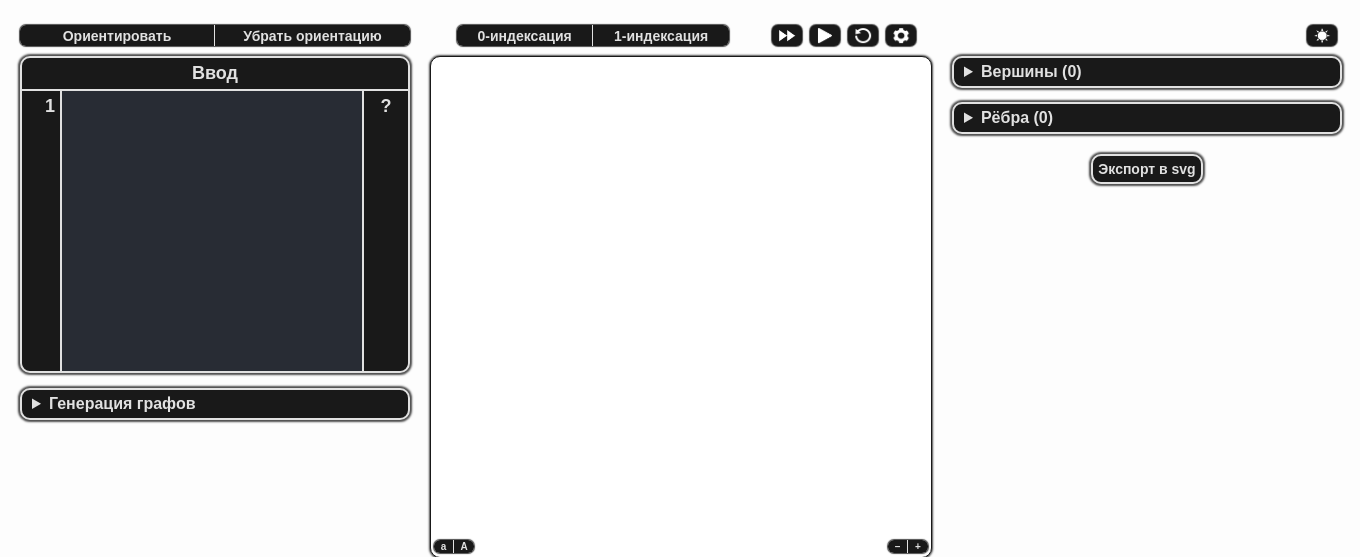
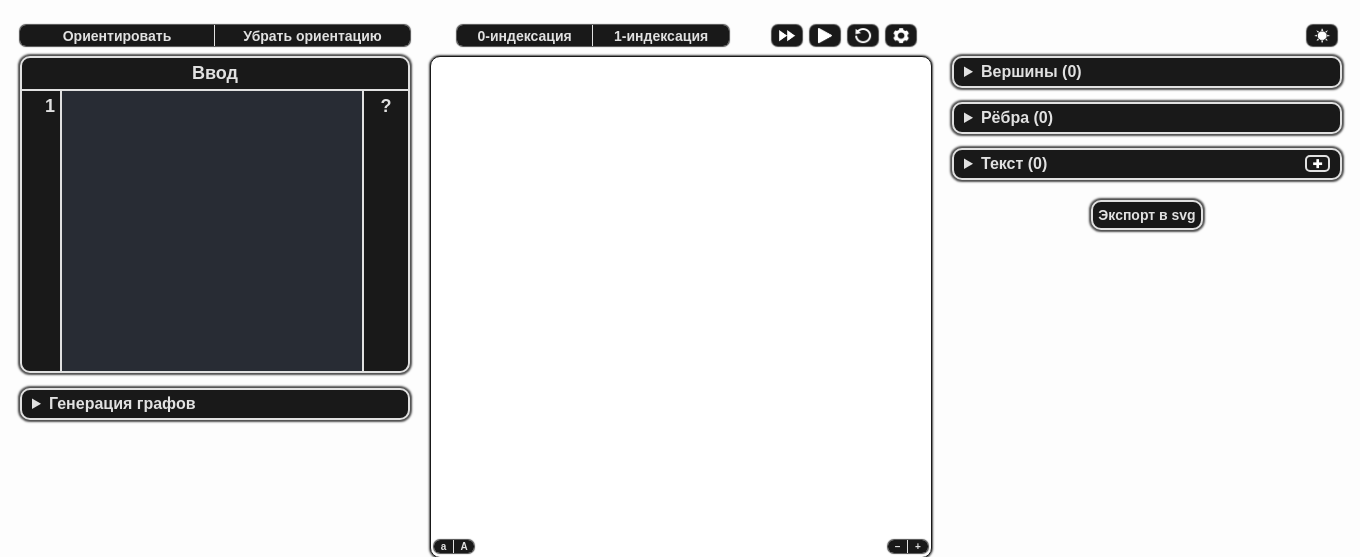
Before and after one commit to MangoosteMA/CP-library-site, a Flask app: template templates/graph_editor/graph_editor.html in a window 1360 px wide. Shown: the top 557 px of the page. Run offline with Flask 3, Linux system fonts and the light colour scheme; the template is opened without the code that fills it, so the values that code supplies are empty.

Commit message:
Added user interface for adding text objects

```diff
--- a/static/styles/graph_editor/graph_editor_body.css
+++ b/static/styles/graph_editor/graph_editor_body.css
@@ -24,7 +24,7 @@
     margin-right: auto;
 }
 
-.node {
+.node, .object {
     cursor: move;
 }
 
--- a/static/styles/graph_editor/graph_editor_objects.css
+++ b/static/styles/graph_editor/graph_editor_objects.css
@@ -127,7 +127,7 @@ input[type="color"]::-webkit-color-swatch {
     text-align: center;
     justify-content: center;
     align-items: center;
-    padding-left: 5px;
+    margin-left: 5px;
 }
 
 .nodes-textarea, .node-checkbox-input-div {
@@ -270,3 +270,14 @@ input[type="color"]::-webkit-color-swatch {
     color: var(--base-white-font-color);
     font-weight: 600;
 }
+
+.add-object-button {
+    position: relative;
+    float: right;
+    margin-top: auto;
+    margin-bottom: auto;
+    margin-right: 10px;
+    width: 25px;
+    height: 17px;
+    padding: 0px;
+}
--- a/templates/graph_editor/graph_editor_body.html
+++ b/templates/graph_editor/graph_editor_body.html
@@ -34,10 +34,15 @@
 <script src="{{ url_for('static', filename='scripts/graph_editor/nodes_and_edges_parser.js') }}" type="module"></script>
 <script src="{{ url_for('static', filename='scripts/graph_editor/nodes_state_handler.js') }}" type="module"></script>
 <script src="{{ url_for('static', filename='scripts/graph_editor/edges_state_handler.js') }}" type="module"></script>
+<script src="{{ url_for('static', filename='scripts/graph_editor/objects/draggable_object.js') }}" type="module"></script>
+<script src="{{ url_for('static', filename='scripts/graph_editor/objects/object_base.js') }}" type="module"></script>
+<script src="{{ url_for('static', filename='scripts/graph_editor/objects/text_object.js') }}" type="module"></script>
+<script src="{{ url_for('static', filename='scripts/graph_editor/objects_state_handler.js') }}" type="module"></script>
 <script src="{{ url_for('static', filename='scripts/graph_editor/graph_editor_state_listeners/utils.js') }}" type="module"></script>
 <script src="{{ url_for('static', filename='scripts/graph_editor/graph_editor_state_listeners/base_state_listener.js') }}" type="module"></script>
 <script src="{{ url_for('static', filename='scripts/graph_editor/graph_editor_state_listeners/edges_state_listener.js') }}" type="module"></script>
 <script src="{{ url_for('static', filename='scripts/graph_editor/graph_editor_state_listeners/nodes_state_listener.js') }}" type="module"></script>
+<script src="{{ url_for('static', filename='scripts/graph_editor/graph_editor_state_listeners/text_objects_state_listener.js') }}" type="module"></script>
 <script src="{{ url_for('static', filename='scripts/graph_editor/arrangements_builder.js') }}" type="module"></script>
 <script src="{{ url_for('static', filename='scripts/graph_editor/arrangements/arrangement_interface.js') }}" type="module"></script>
 <script src="{{ url_for('static', filename='scripts/graph_editor/arrangements/dfs_tree_arrangement.js') }}" type="module"></script>
--- a/templates/graph_editor/graph_editor_right_panel.html
+++ b/templates/graph_editor/graph_editor_right_panel.html
@@ -8,7 +8,13 @@
         </button>
     </div>
     <details class="data-details" id="nodes-details"><summary>Вершины</summary></details>
-    <details class="data-details" id="edges-details" style="margin-bottom: 20px;"><summary>Рёбра</summary></details>
+    <details class="data-details" id="edges-details"><summary>Рёбра</summary></details>
+    <details class="data-details" id="text-objects-details" style="margin-bottom: 20px;"><summary>Текст
+            <button class="nodes-button add-object-button" id="create-new-text-object-button">
+                <img class="play-pause-image" src="/images/plus.png">
+            </button>
+        </summary>
+    </details>
     <div style="text-align: center; margin-bottom: 20px;">
         <button class="export-button" id="export-to-svg-button">Экспорт в svg</button>
     </div>
```
